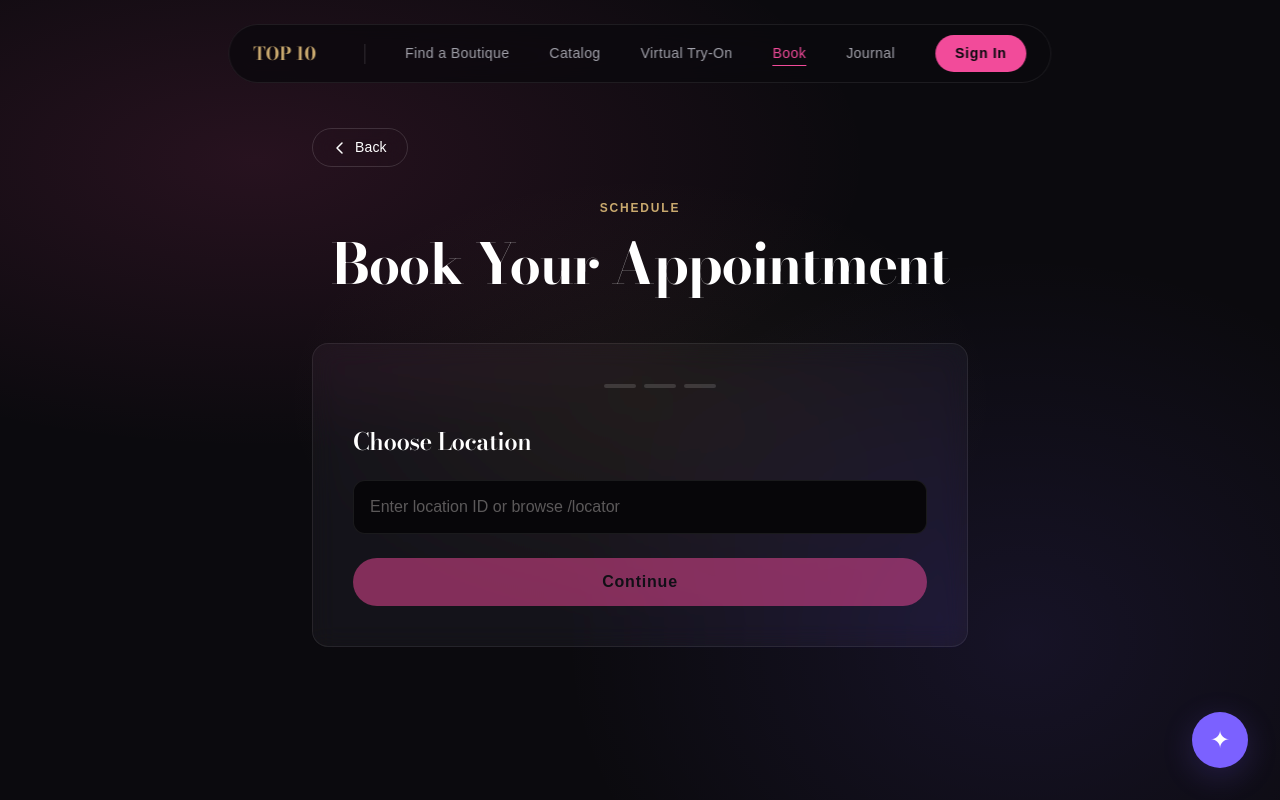
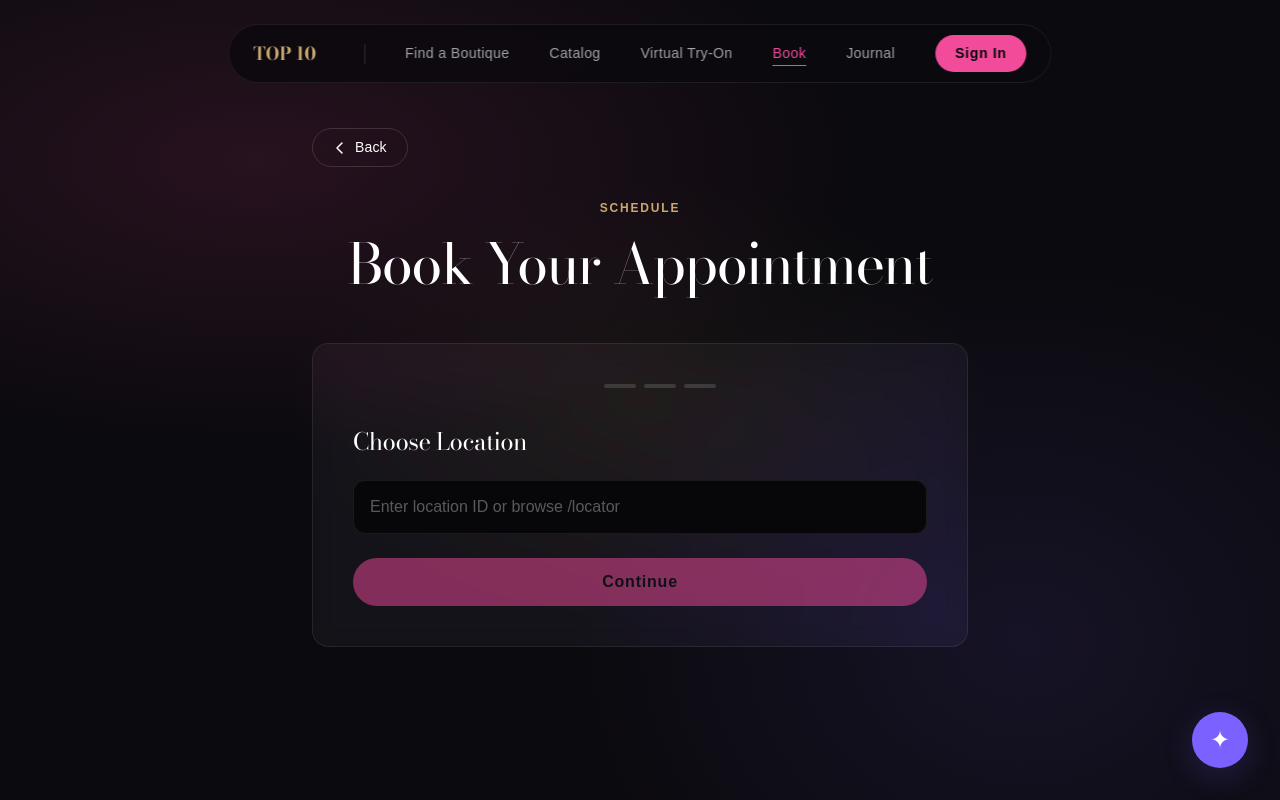
Before and after one commit to tburgernyc/Top10-Ecosystem, a Next.js app in the folder apps/brand-network-web/: page /book in a window 1280 px wide. Shown: the top 800 px of the page. Built offline with nearby package versions, Linux system fonts and the light colour scheme; a web font is replaced by a local one.

Commit message:
feat: set Bodoni Moda heading weights to light/normal per schema

```diff
--- a/apps/brand-network-web/src/app/globals.css
+++ b/apps/brand-network-web/src/app/globals.css
@@ -377,7 +377,7 @@ input, textarea, select {
 
 .heading-display {
   font-family: var(--font-display);
-  font-weight: 700;
+  font-weight: 300;
   line-height: 1.1;
   letter-spacing: -0.025em;
   color: var(--color-text);
@@ -385,7 +385,7 @@ input, textarea, select {
 
 .heading-section {
   font-family: var(--font-display);
-  font-weight: 600;
+  font-weight: 400;
   line-height: 1.2;
   letter-spacing: -0.02em;
   color: var(--color-text);
```
